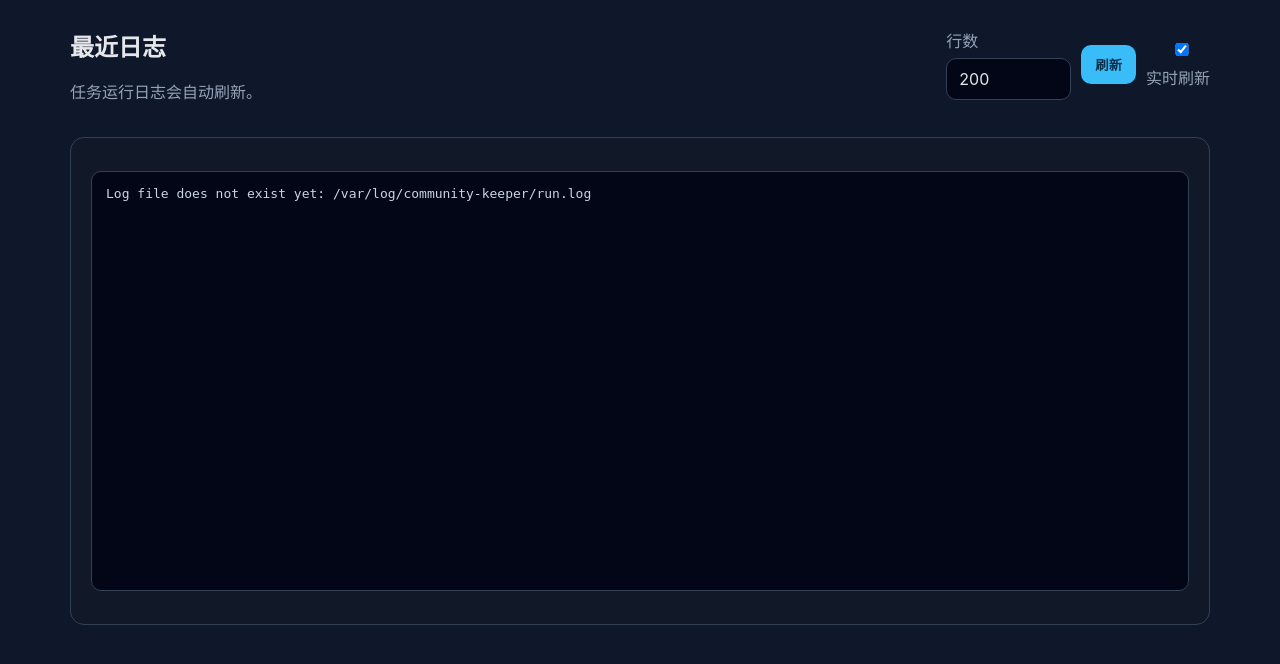
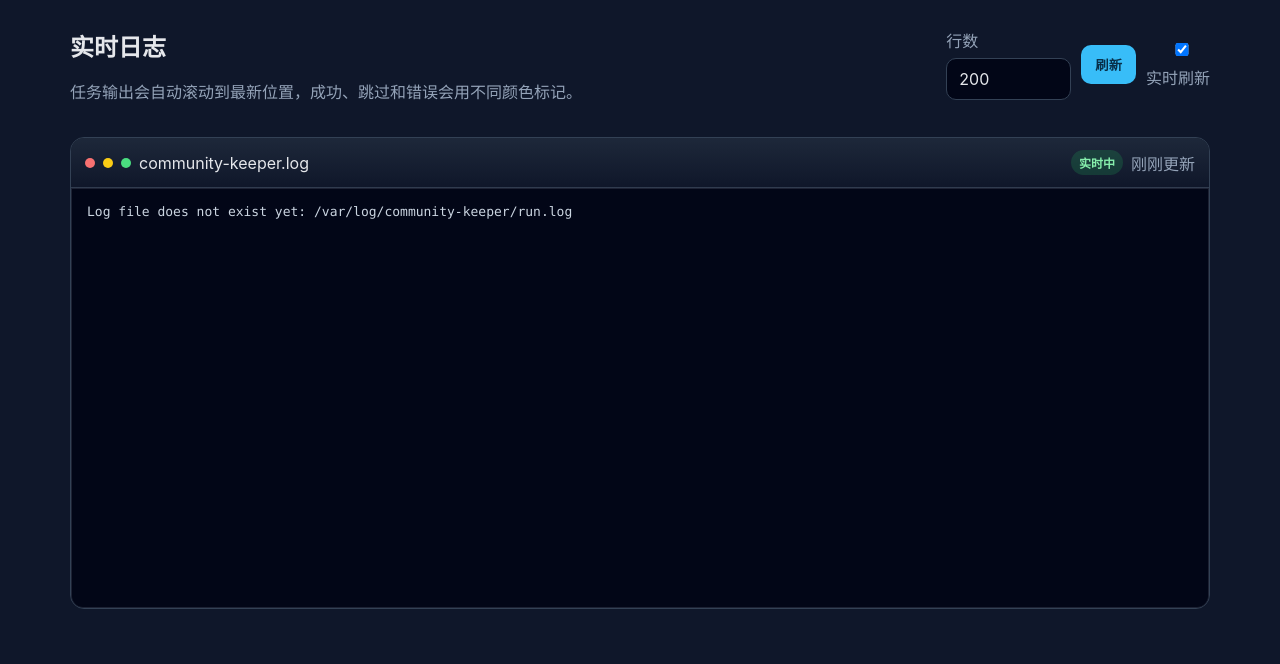
Before and after one commit to JackyST0/community-keeper, a FastAPI app: page /logs in a window 1280 px wide. Shown: the part 53-717 px from the top of the page. Run offline with FastAPI, Linux system fonts and the light colour scheme; the visitor is signed in with stand-in values (Sample User, id 1); parts of the project's set-up code (start-up, migrations or seed data) failed here and were passed over.

Commit message:
Polish logs and reset scheduler on startup
Co-authored-by: Cursor <cursoragent@cursor.com>

```diff
--- a/docker-compose.yml
+++ b/docker-compose.yml
@@ -13,6 +13,7 @@ services:
       COMMUNITY_KEEPER_PID_FILE: /data/community-keeper.pid
       COMMUNITY_KEEPER_SCHEDULER_ENABLED_FILE: /data/scheduler.enabled
       COMMUNITY_KEEPER_SCHEDULER_STATE_FILE: /data/scheduler.state
+      COMMUNITY_KEEPER_SCHEDULER_ENABLED: "false"
       INSTALL_DIR: /app
       PYTHON_BIN: /usr/local/bin/python
       PIP_BIN: /usr/local/bin/pip
@@ -41,7 +42,7 @@ services:
       COMMUNITY_KEEPER_PID_FILE: /data/community-keeper.pid
       COMMUNITY_KEEPER_SCHEDULER_ENABLED_FILE: /data/scheduler.enabled
       COMMUNITY_KEEPER_SCHEDULER_STATE_FILE: /data/scheduler.state
-      COMMUNITY_KEEPER_SCHEDULER_ENABLED: "true"
+      COMMUNITY_KEEPER_SCHEDULER_ENABLED: "false"
       COMMUNITY_KEEPER_RUN_TIME: "00:10"
       COMMUNITY_KEEPER_RANDOM_DELAY_SECONDS: "600"
       INSTALL_DIR: /app
--- a/web/app.py
+++ b/web/app.py
@@ -35,6 +35,7 @@ def session_secret() -> str:
 
 
 preload_env()
+systemd.reset_startup_state()
 app = FastAPI(title="community-keeper Web")
 app.add_middleware(
     SessionMiddleware,
--- a/web/static/style.css
+++ b/web/static/style.css
@@ -168,7 +168,107 @@ pre {
 }
 
 .logs {
+  background: #020617;
+  border: 1px solid rgba(148, 163, 184, 0.18);
+  border-radius: 0 0 12px 12px;
+  color: #cbd5e1;
+  font-family: ui-monospace, SFMono-Regular, Menlo, Monaco, Consolas, "Liberation Mono", monospace;
+  font-size: 13px;
+  line-height: 1.55;
+  max-height: 58vh;
   min-height: 420px;
+  overflow: auto;
+  padding: 12px 0;
+}
+
+.log-card {
+  padding: 0;
+  overflow: hidden;
+}
+
+.log-toolbar {
+  align-items: center;
+  background: linear-gradient(180deg, rgba(30, 41, 59, 0.95), rgba(15, 23, 42, 0.95));
+  border-bottom: 1px solid rgba(148, 163, 184, 0.16);
+  display: flex;
+  justify-content: space-between;
+  padding: 12px 14px;
+}
+
+.log-title,
+.log-meta {
+  align-items: center;
+  display: flex;
+  gap: 8px;
+}
+
+.terminal-dot {
+  border-radius: 999px;
+  display: inline-block;
+  height: 10px;
+  width: 10px;
+}
+
+.terminal-dot.red {
+  background: #f87171;
+}
+
+.terminal-dot.yellow {
+  background: #facc15;
+}
+
+.terminal-dot.green {
+  background: #4ade80;
+}
+
+.status-pill {
+  border-radius: 999px;
+  font-size: 12px;
+  font-weight: 700;
+  padding: 4px 8px;
+}
+
+.status-pill.live {
+  background: rgba(34, 197, 94, 0.18);
+  color: #86efac;
+}
+
+.status-pill.paused {
+  background: rgba(148, 163, 184, 0.16);
+  color: #cbd5e1;
+}
+
+.log-line {
+  border-left: 3px solid transparent;
+  min-height: 20px;
+  padding: 1px 14px 1px 12px;
+  white-space: pre-wrap;
+  word-break: break-word;
+}
+
+.log-line.info {
+  border-left-color: rgba(56, 189, 248, 0.55);
+  color: #bae6fd;
+}
+
+.log-line.success {
+  border-left-color: rgba(34, 197, 94, 0.75);
+  color: #bbf7d0;
+}
+
+.log-line.warning {
+  border-left-color: rgba(250, 204, 21, 0.75);
+  color: #fde68a;
+}
+
+.log-line.error {
+  background: rgba(248, 113, 113, 0.08);
+  border-left-color: rgba(248, 113, 113, 0.85);
+  color: #fecaca;
+}
+
+.log-line.plain {
+  color: #cbd5e1;
 }
 
 .flash {
--- a/web/systemd.py
+++ b/web/systemd.py
@@ -78,6 +78,17 @@ def append_log(message: str) -> None:
     timestamp = time.strftime("%Y-%m-%d %H:%M:%S")
     with LOG_FILE.open("a", encoding="utf-8") as handle:
         handle.write(f"\n[{timestamp}] {message}\n")
+
+
+def reset_startup_state() -> None:
+    ensure_log_dir()
+    LOG_FILE.write_text("", encoding="utf-8")
+    try:
+        SCHEDULER_ENABLED_FILE.unlink()
+    except FileNotFoundError:
+        pass
+    SCHEDULER_STATE_FILE.parent.mkdir(parents=True, exist_ok=True)
+    SCHEDULER_STATE_FILE.write_text("Scheduler disabled.\n", encoding="utf-8")
 
 
 def read_pid() -> int:
--- a/web/templates/logs.html
+++ b/web/templates/logs.html
@@ -3,8 +3,8 @@
 {% block content %}
 <section class="hero">
   <div>
-    <h1>最近日志</h1>
-    <p class="muted">任务运行日志会自动刷新。</p>
+    <h1>实时日志</h1>
+    <p class="muted">任务输出会自动滚动到最新位置，成功、跳过和错误会用不同颜色标记。</p>
   </div>
   <form method="get" action="/logs" class="inline-form">
     <label>
@@ -19,8 +19,20 @@
   </form>
 </section>
 
-<section class="card">
-  <pre id="logs-output" class="logs">{{ logs }}</pre>
+<section class="card log-card">
+  <div class="log-toolbar">
+    <div class="log-title">
+      <span class="terminal-dot red"></span>
+      <span class="terminal-dot yellow"></span>
+      <span class="terminal-dot green"></span>
+      <span>community-keeper.log</span>
+    </div>
+    <div class="log-meta">
+      <span id="refresh-status" class="status-pill live">实时中</span>
+      <span id="last-updated" class="muted">刚刚更新</span>
+    </div>
+  </div>
+  <div id="logs-output" class="logs" data-initial-logs="{{ logs | e }}"></div>
 </section>
 
 <script>
@@ -28,14 +40,51 @@
   const output = document.getElementById("logs-output");
   const autoRefresh = document.getElementById("auto-refresh");
   const linesInput = document.querySelector('input[name="lines"]');
-  let lastText = output.textContent;
+  const refreshStatus = document.getElementById("refresh-status");
+  const lastUpdated = document.getElementById("last-updated");
+  let lastText = output.dataset.initialLogs || "";
 
   function scrollToBottom() {
     output.scrollTop = output.scrollHeight;
   }
 
+  function lineClass(line) {
+    if (line.includes("| SUCCESS |") || line.includes(" succeeded")) {
+      return "success";
+    }
+    if (line.includes("| WARNING |") || line.includes(" skipped") || line.includes("跳过")) {
+      return "warning";
+    }
+    if (line.includes("| ERROR |") || line.includes("failed") || line.includes("error:")) {
+      return "error";
+    }
+    if (line.includes("| INFO ") || line.includes("Starting")) {
+      return "info";
+    }
+    return "plain";
+  }
+
+  function renderLogs(text) {
+    output.replaceChildren();
+    const fragment = document.createDocumentFragment();
+    for (const line of text.split("\n")) {
+      const row = document.createElement("div");
+      row.className = `log-line ${lineClass(line)}`;
+      row.textContent = line || " ";
+      fragment.appendChild(row);
+    }
+    output.appendChild(fragment);
+  }
+
+  function updateStatus(text, isLive = true) {
+    refreshStatus.textContent = isLive ? "实时中" : "已暂停";
+    refreshStatus.className = isLive ? "status-pill live" : "status-pill paused";
+    lastUpdated.textContent = text;
+  }
+
   async function refreshLogs() {
     if (!autoRefresh.checked) {
+      updateStatus("自动刷新已暂停", false);
       return;
     }
     const lines = Math.max(20, Math.min(Number(linesInput.value || 200), 1000));
@@ -44,20 +93,29 @@
       cache: "no-store",
     });
     if (!response.ok) {
+      updateStatus("刷新失败");
       return;
     }
     const text = await response.text();
     if (text !== lastText) {
       const nearBottom = output.scrollTop + output.clientHeight >= output.scrollHeight - 24;
-      output.textContent = text;
+      renderLogs(text);
       lastText = text;
       if (nearBottom) {
         scrollToBottom();
       }
     }
+    updateStatus(new Date().toLocaleTimeString());
   }
 
+  renderLogs(lastText);
   scrollToBottom();
+  autoRefresh.addEventListener("change", () => {
+    updateStatus(autoRefresh.checked ? "已恢复实时刷新" : "自动刷新已暂停", autoRefresh.checked);
+    if (autoRefresh.checked) {
+      refreshLogs();
+    }
+  });
   setInterval(refreshLogs, 2000);
 })();
 </script>
```
Also changed, not shown: web/scheduler.py (+6 -1 lines).
